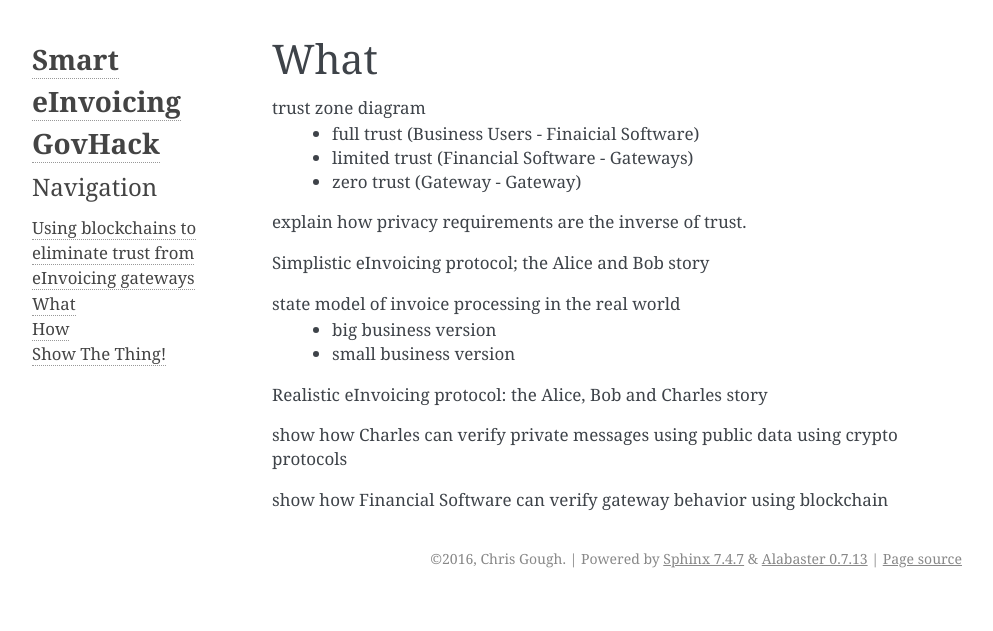
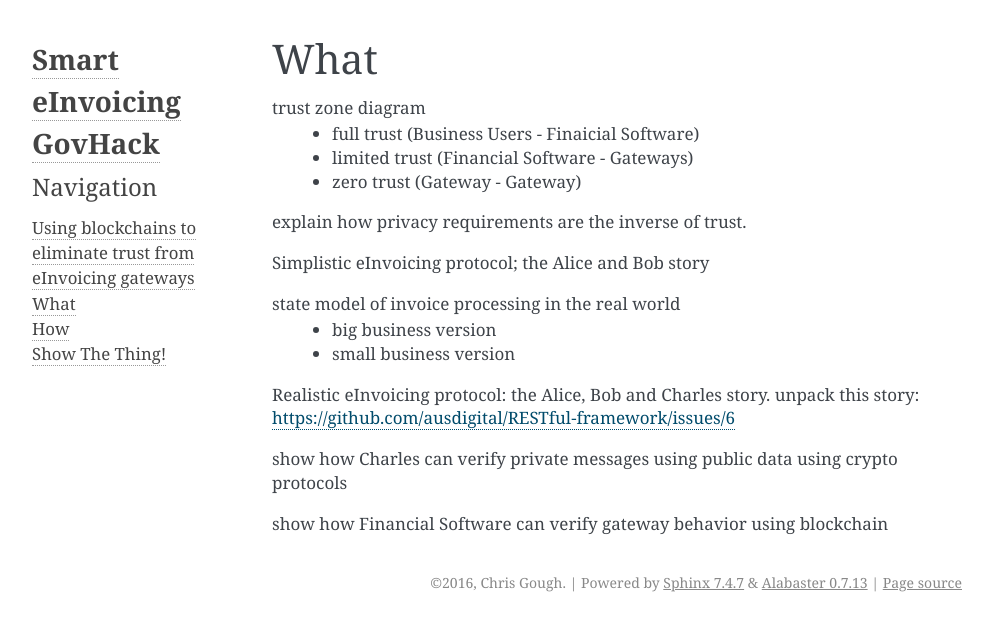
Before and after one commit to monkeypants/OpenDigitalProcurementGovHack2016, a Sphinx documentation site: the page built from docs/what.rst, in a window 1280 px wide. Shown: the top 631 px of the page, without its empty margins (148-1141 px from the left). Built offline with Sphinx 7.4.7, drawn with Linux system fonts in a browser that asks for light colours.

Commit message:
what.rst; link to the ticket

```diff
--- a/docs/what.rst
+++ b/docs/what.rst
@@ -14,7 +14,7 @@ state model of invoice processing in the real world
  * big business version
  * small business version
 
-Realistic eInvoicing protocol: the Alice, Bob and Charles story
+Realistic eInvoicing protocol: the Alice, Bob and Charles story. unpack this story: https://github.com/ausdigital/RESTful-framework/issues/6
 
 show how Charles can verify private messages using public data using crypto protocols
 
```
